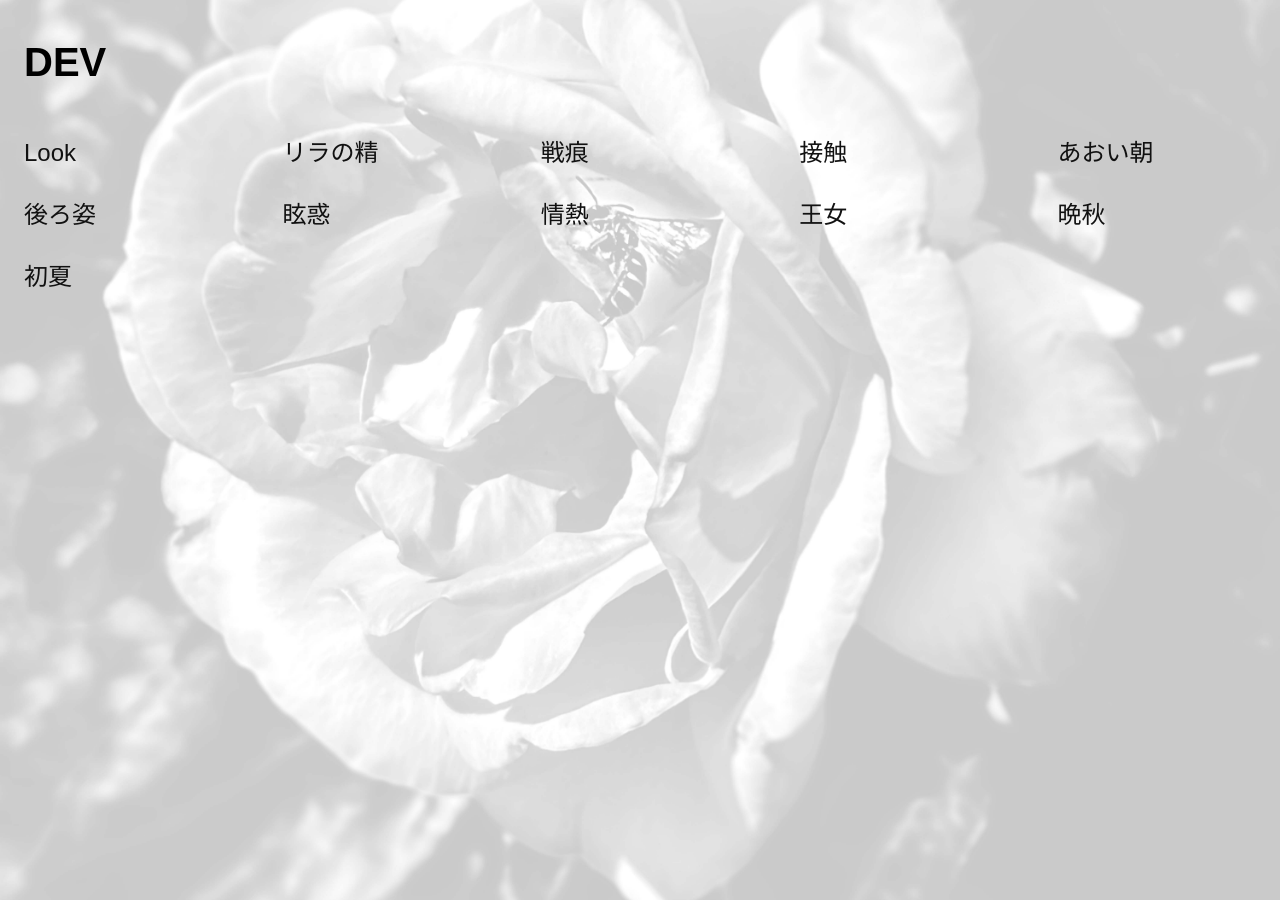
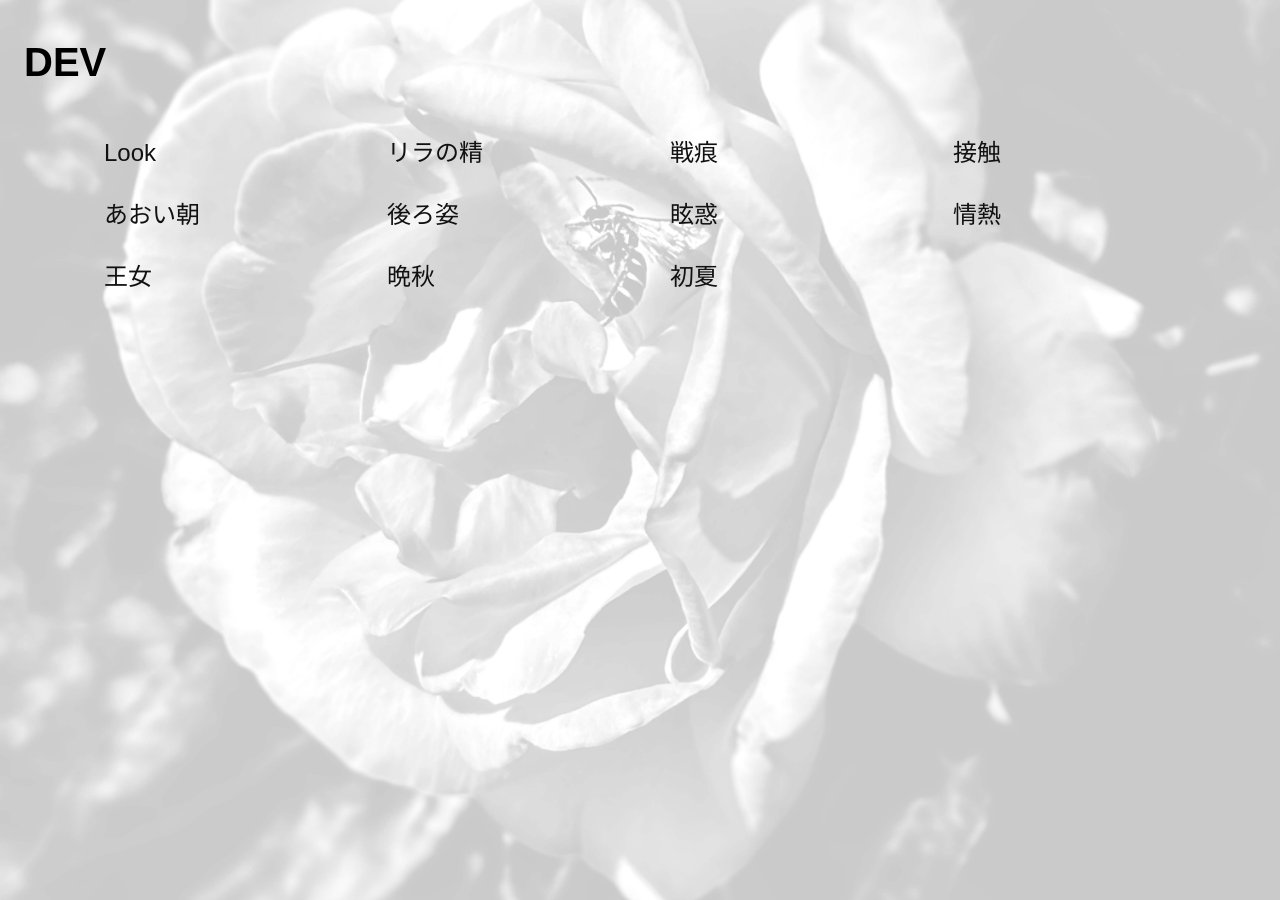
Before and after one commit to ohlucinda/gem-dtp, a Jekyll site: the page built from dev.html, in a window 1280 px wide. Built offline with Jekyll 4.4.1, drawn with Linux system fonts in a browser that asks for light colours; some web fonts are replaced.

Commit message:
Update dev.html

```diff
--- a/dev.html
+++ b/dev.html
@@ -60,6 +60,10 @@ grid-template-columns: repeat(auto-fit, minmax(180px, 1fr));
 
 gap: 26px 60px;
 
+padding-left: 80px;
+
+padding-right: 80px;
+
 }
 
 .post-list a {
```
